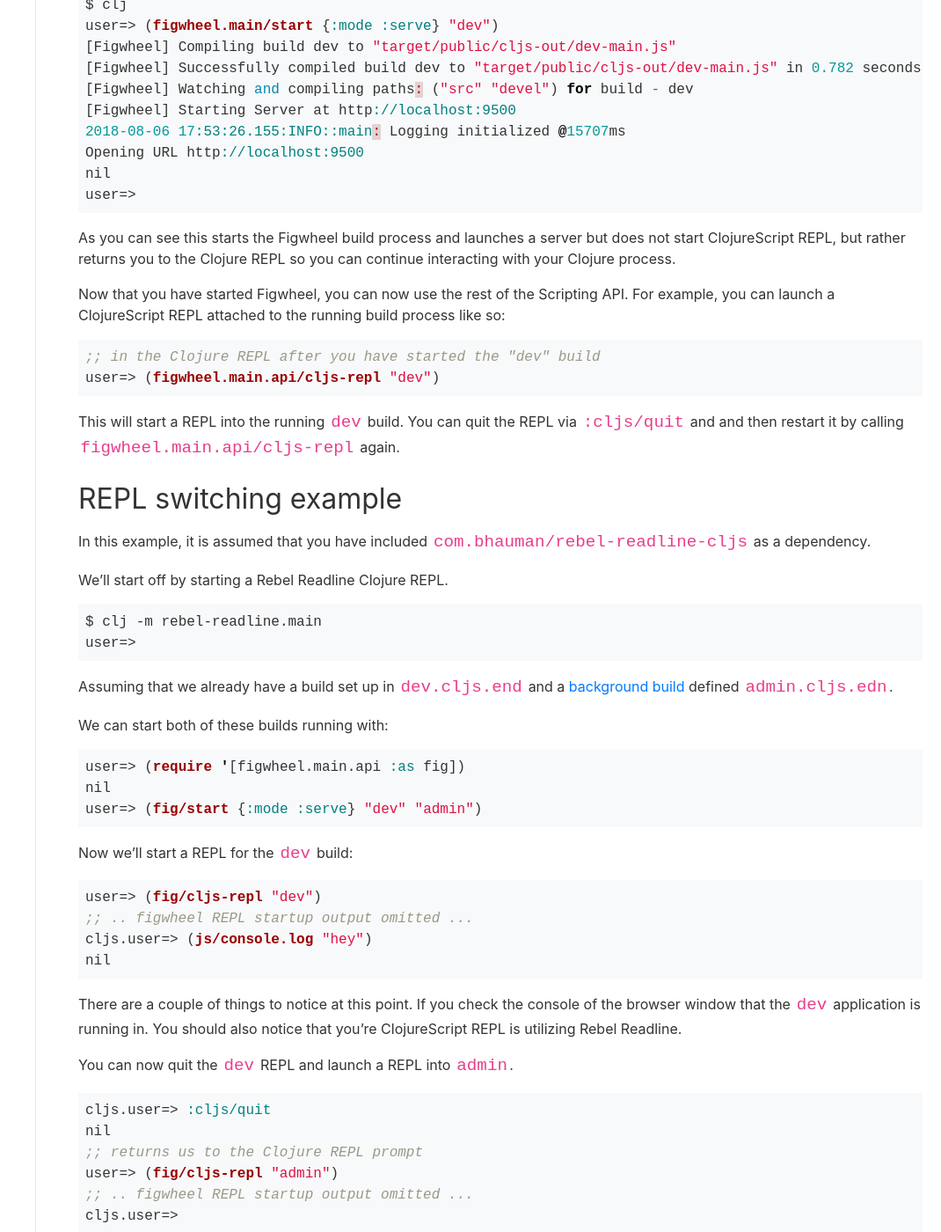
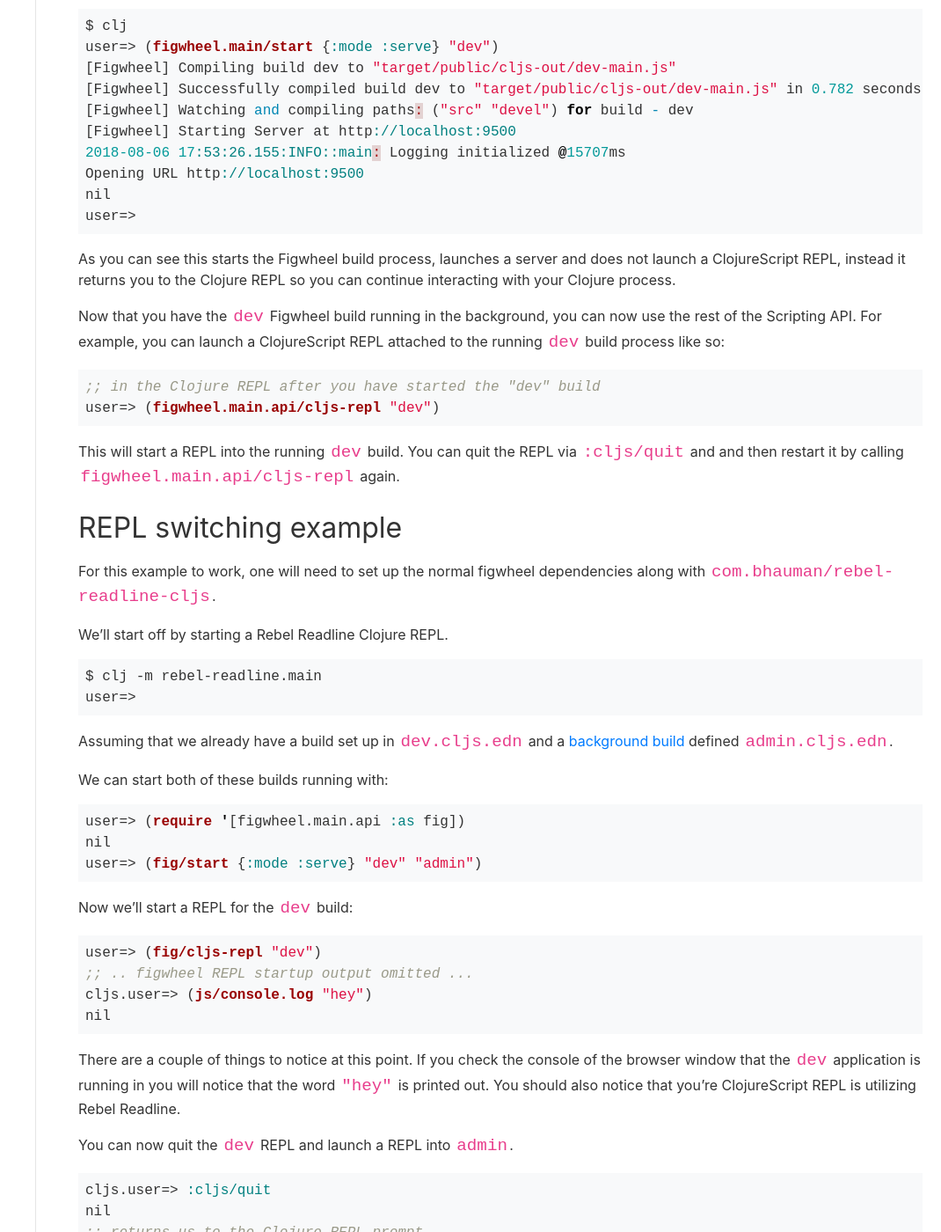
Before and after one commit to bhauman/figwheel-main, a Jekyll site: the page built from docs/docs/scripting_api.md, in a window 1280 px wide and 1400 px high, scrolled down 982 px. Shown: the whole window at 88% size, without its empty margins (210-1280 px from the left). Built offline with Jekyll 4.4.1, drawn with Linux system fonts in a browser that asks for light colours; some of the changed text lies outside the part shown.

Commit message:
scripting API edits

````diff
--- a/docs/docs/scripting_api.md
+++ b/docs/docs/scripting_api.md
@@ -16,15 +16,17 @@
 ## Starting Figwheel from the REPL (or Script)
 
 The scripting API isn't quite as general as the command line API. It focuses on
-creating and managing running build processes.
+creating and managing **running** build processes.
 
-First off you will need to ensure that you have
+To use the API you will need to ensure that you have
 [the dependencies](installation) and the [classpaths](classpath)
 sorted out to use `figwheel.main`. Then you will need to require the
-`figwheel.main.api` namespace and call the `figwheel.main.api/start` function.
+`figwheel.main.api` namespace and call the `figwheel.main.api/start`
+function.
 
 Let's assume we have a `dev.cljs.edn` build file and we want to start
-Figwheel from the Clojure REPL. You can start the `dev` build with a REPL as follows:
+Figwheel from the Clojure REPL. You can start the `dev` build with a
+REPL as follows:
 
 ```clojure
 $ clj
@@ -39,7 +41,6 @@
 
 As you can see this starts a Figwheel build process along with a
 ClojureScript REPL.
-
 
 If you want to start a Figwheel build without a REPL you will need to
 ensure that the [`:mode` option][mode] is `:serve`. You can do this in
@@ -59,14 +60,15 @@
 user=>
 ```
 
-As you can see this starts the Figwheel build process and launches a
-server but does not start ClojureScript REPL, but rather returns you
-to the Clojure REPL so you can continue interacting with your Clojure
-process.
+As you can see this starts the Figwheel build process, launches a
+server and does not launch a ClojureScript REPL, instead it returns
+you to the Clojure REPL so you can continue interacting with your
+Clojure process.
 
-Now that you have started Figwheel, you can now use the rest of the
-Scripting API. For example, you can launch a ClojureScript REPL
-attached to the running build process like so:
+Now that you have the `dev` Figwheel build running in the background,
+you can now use the rest of the Scripting API. For example, you can
+launch a ClojureScript REPL attached to the running `dev` build
+process like so:
 
 ```clojure
 ;; in the Clojure REPL after you have started the "dev" build
@@ -79,8 +81,8 @@
 
 ## REPL switching example
 
-In this example, it is assumed that you have included
-`com.bhauman/rebel-readline-cljs` as a dependency.
+For this example to work, one will need to set up the normal figwheel
+dependencies along with `com.bhauman/rebel-readline-cljs`.
 
 We'll start off by starting a Rebel Readline Clojure REPL.
 
@@ -89,7 +91,7 @@
 user=>
 ```
 
-Assuming that we already have a build set up in `dev.cljs.end` and a
+Assuming that we already have a build set up in `dev.cljs.edn` and a
 [background build][background-builds] defined `admin.cljs.edn`.
 
 We can start both of these builds running with:
@@ -111,8 +113,9 @@
 
 There are a couple of things to notice at this point.  If you check
 the console of the browser window that the `dev` application is
-running in. You should also notice that you're ClojureScript REPL is
-utilizing Rebel Readline.
+running in you will notice that the word `"hey"` is printed out. You
+should also notice that you're ClojureScript REPL is utilizing Rebel
+Readline.
 
 You can now quit the `dev` REPL and launch a REPL into `admin`.
 
@@ -132,5 +135,5 @@
 
 {% include main-api-docs.md %}
 
-[mode]: ../config_options#mode
+[mode]: ../config-options#mode
 [background-builds]: background_builds
````
